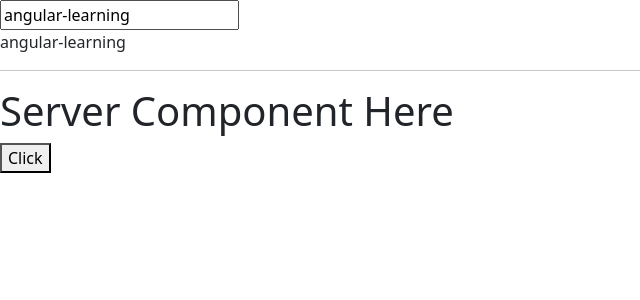
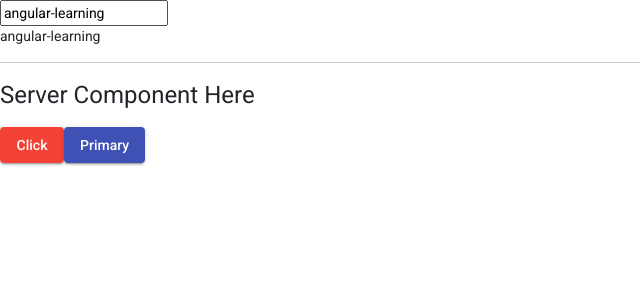
Before and after one commit to SajibTalukder2k16/Angular-learning, an Angular app: page / in a window 1280 px wide. Shown: the top 300 px of the page, without its empty margins (0-640 px from the left). Built offline with nearby package versions, Linux system fonts and the light colour scheme.

Commit message:
property binding string binding

```diff
--- a/angular.json
+++ b/angular.json
@@ -30,6 +30,7 @@
               "src/assets"
             ],
             "styles": [
+              "src/custom-theme.scss",
               "src/styles.css",
               "node_modules/bootstrap/dist/css/bootstrap.min.css"
             ],
--- a/package.json
+++ b/package.json
@@ -11,10 +11,12 @@
   "private": true,
   "dependencies": {
     "@angular/animations": "~12.2.0",
+    "@angular/cdk": "^12.2.9",
     "@angular/common": "~12.2.0",
     "@angular/compiler": "~12.2.0",
     "@angular/core": "~12.2.0",
     "@angular/forms": "~12.2.0",
+    "@angular/material": "^12.2.9",
     "@angular/platform-browser": "~12.2.0",
     "@angular/platform-browser-dynamic": "~12.2.0",
     "@angular/router": "~12.2.0",
--- a/src/app/server/server.component.html
+++ b/src/app/server/server.component.html
@@ -1,2 +1,3 @@
 <h1>Server Component Here</h1>
-<button [disabled]=!makeEnable>Click</button>
+<button mat-raised-button color="warn" [disabled]=!makeEnable>Click</button>
+<button mat-raised-button color="primary">Primary</button>
--- /dev/null
+++ b/src/custom-theme.scss
@@ -0,0 +1,34 @@
+
+// Custom Theming for Angular Material
+// For more information: https://material.angular.io/guide/theming
+@use '~@angular/material' as mat;
+// Plus imports for other components in your app.
+
+// Include the common styles for Angular Material. We include this here so that you only
+// have to load a single css file for Angular Material in your app.
+// Be sure that you only ever include this mixin once!
+@include mat.core();
+
+// Define the palettes for your theme using the Material Design palettes available in palette.scss
+// (imported above). For each palette, you can optionally specify a default, lighter, and darker
+// hue. Available color palettes: https://material.io/design/color/
+$angular-learning-primary: mat.define-palette(mat.$indigo-palette);
+$angular-learning-accent: mat.define-palette(mat.$pink-palette, A200, A100, A400);
+
+// The warn palette is optional (defaults to red).
+$angular-learning-warn: mat.define-palette(mat.$red-palette);
+
+// Create the theme object. A theme consists of configurations for individual
+// theming systems such as "color" or "typography".
+$angular-learning-theme: mat.define-light-theme((
+  color: (
+    primary: $angular-learning-primary,
+    accent: $angular-learning-accent,
+    warn: $angular-learning-warn,
+  )
+));
+
+// Include theme styles for core and each component used in your app.
+// Alternatively, you can import and @include the theme mixins for each component
+// that you are using.
+@include mat.all-component-themes($angular-learning-theme);
--- a/src/index.html
+++ b/src/index.html
@@ -6,8 +6,11 @@
   <base href="/">
   <meta name="viewport" content="width=device-width, initial-scale=1">
   <link rel="icon" type="image/x-icon" href="favicon.ico">
+  <link rel="preconnect" href="https://fonts.gstatic.com">
+  <link href="https://fonts.googleapis.com/css2?family=Roboto:wght@300;400;500&display=swap" rel="stylesheet">
+  <link href="https://fonts.googleapis.com/icon?family=Material+Icons" rel="stylesheet">
 </head>
-<body>
+<body class="mat-typography">
   <app-root></app-root>
 </body>
 </html>
--- a/src/styles.css
+++ b/src/styles.css
@@ -1 +1,4 @@
 /* You can add global styles to this file, and also import other style files */
+
+html, body { height: 100%; }
+body { margin: 0; font-family: Roboto, "Helvetica Neue", sans-serif; }
```
Also changed, not shown: src/app/app.module.ts (+6 -1 lines), 1 other file (tests, documents, lock files or other folders).
